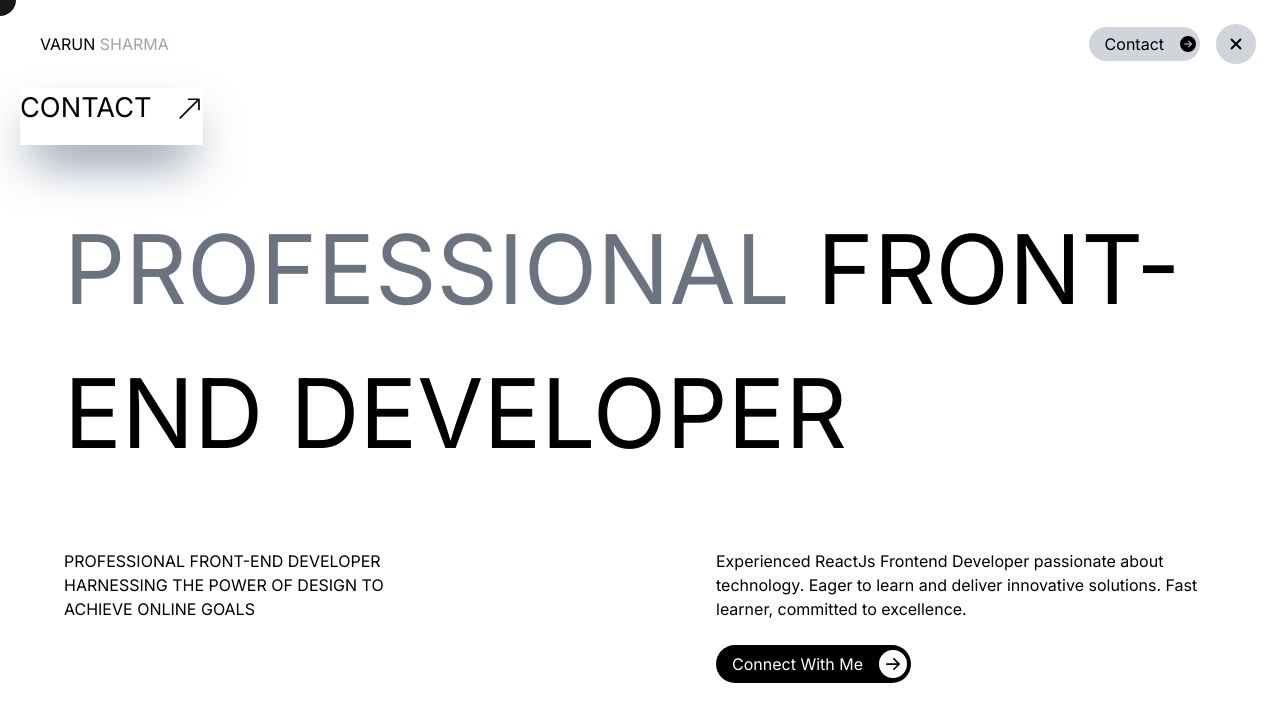
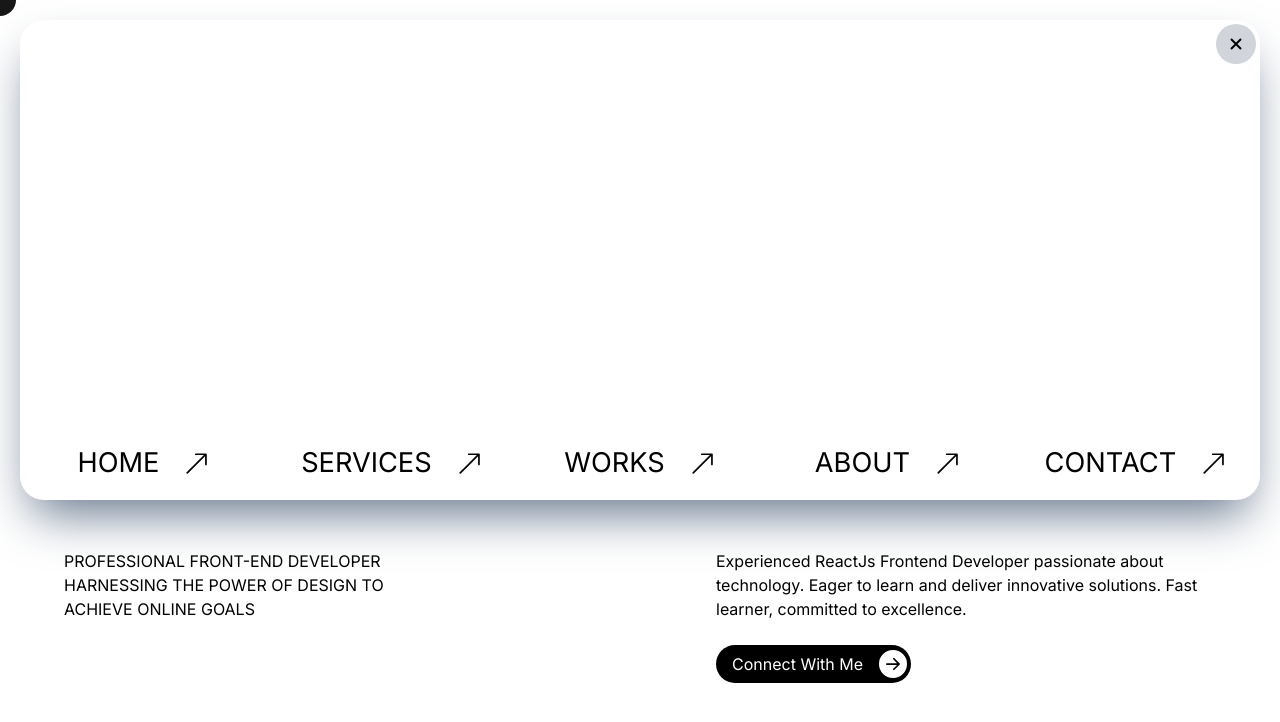
Before and after one commit to Varun1398/varun-portfolio, a Next.js app: page / in a window 1280 px wide. Both pictures are taken after a click on the icon 1236 px from the left and 44 px from the top of the page. Shown: the top 722 px of the page. Built offline with nearby package versions, Linux system fonts and the light colour scheme.

Commit message:
Updated DropMenu to use NavLink from constants.

```diff
--- /dev/null
+++ b/app/constants/item.js
@@ -0,0 +1,23 @@
+export const NavLink = [
+    {
+        name: "Home",
+        path: "/"
+    },
+    {
+        name: "Services",
+        path: "/services"
+    },
+    {
+        name: "Works",
+        path: "/works"
+    },
+    {
+        name: "About",
+        path: "/about"
+    },
+    {
+        name: "Contact",
+        path: "/contact",
+        last: true
+    },
+];
--- a/components/DropMenu.js
+++ b/components/DropMenu.js
@@ -1,21 +1,26 @@
-'use client'
-import React from 'react'
-import Links from './Links'
+"use client";
+import React from "react";
+import Links from "./Links";
+import { NavLink } from "@/app/constants/item";
 
-function DropMenu({setDrop}) {
+function DropMenu({ setDrop }) {
   return (
-    <div className='fixed bg-white top=5 left-5 roundex-3xl shadow-2xl shadow-slate-500 z-50' onClick={() => setDrop(false)}>
+    <div className='fixed bg-white top-5 right-5 left-5 rounded-3xl shadow-2xl shadow-slate-500 z-50' onClick={() => setDrop(false)}>
       <nav className='flex flex-col'>
-        <ul className='min-[40vh] rounded-3xl lg:min-[30vh] h-[100%] flex flex-wrap lg-flex-nowrap uppercase text-center text-[1.7rem]'>
-            <Links
-            name="Contact"
-            path="/contact"
-            last
-            />
+        <ul className='min-h-[40vh] rounded-3xl lg:min-h-[30rem] h-[100%] flex flex-wrap lg:flex-nowrap uppercase text-center text-[1.7rem]'>
+           {
+            NavLink.map((item)=>{
+              return  <Links
+              name={item.name}
+              path={item.path}
+              last={item.last}
+              />
+            })
+           }
         </ul>
       </nav>
     </div>
-  )
+  );
 }
 
-export default DropMenu
+export default DropMenu;
```
